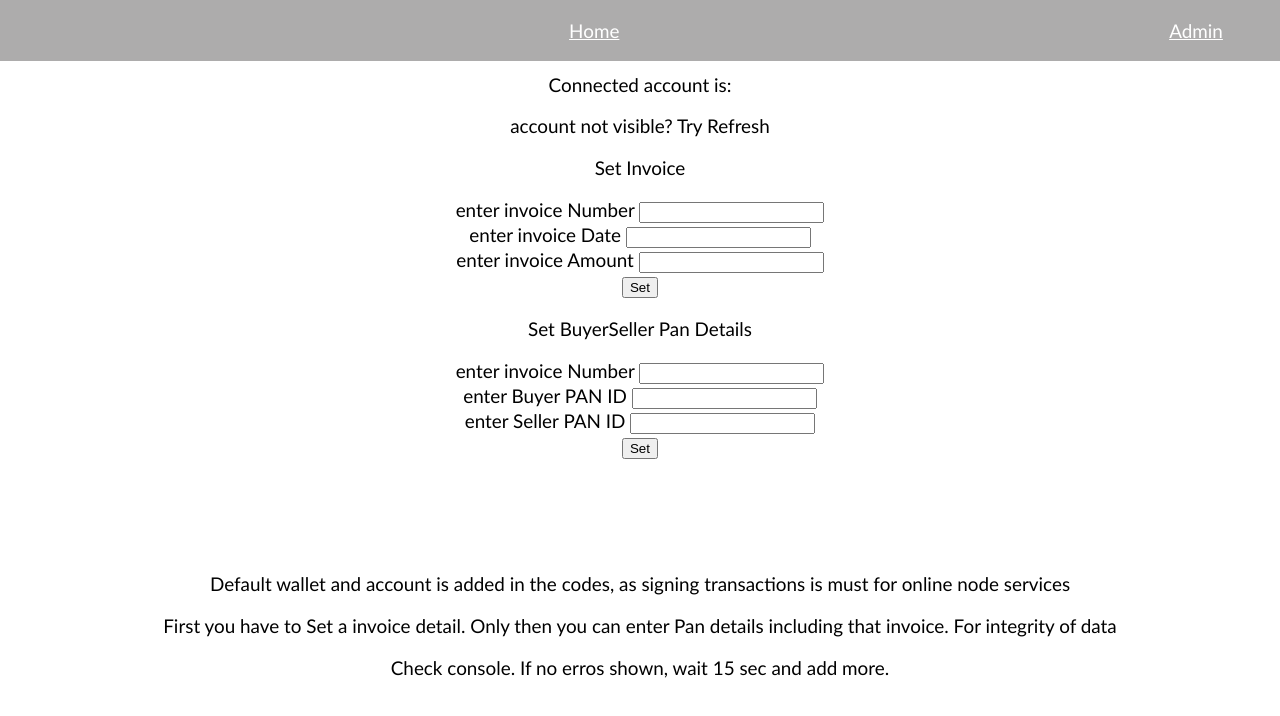
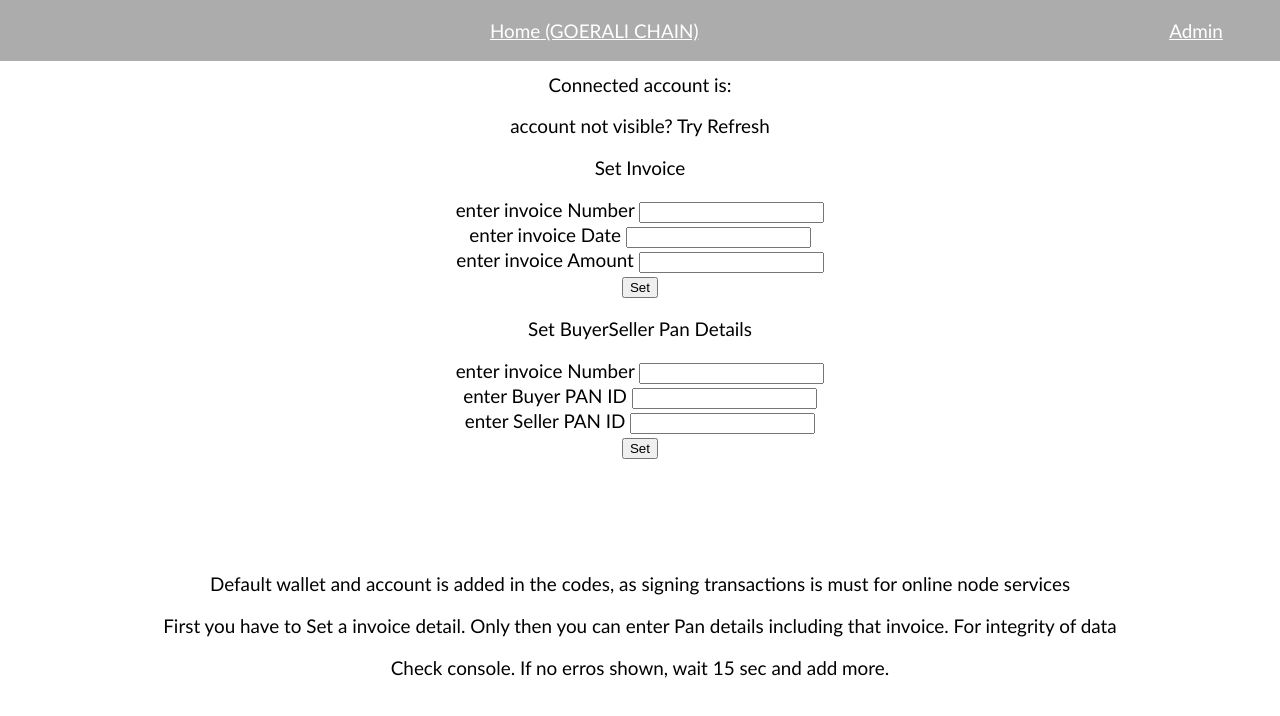
Before and after one commit to nikhilKumar131/InvoiceLedger, a website: page admin.html in a window 1280 px wide. Drawn offline with Linux system fonts and the light colour scheme; a script that the page names is missing.

Commit message:
Update admin.html

```diff
--- a/admin.html
+++ b/admin.html
@@ -10,6 +10,7 @@
 <body>
     <div class="header">
         <a id="home" style="text-align: center;" onclick="home()">Home</a>
+        <a>(GOERALI CHAIN)</a>
         <a id="admin" onclick="admin()">Admin</a>
     </div>
     <div>
```
